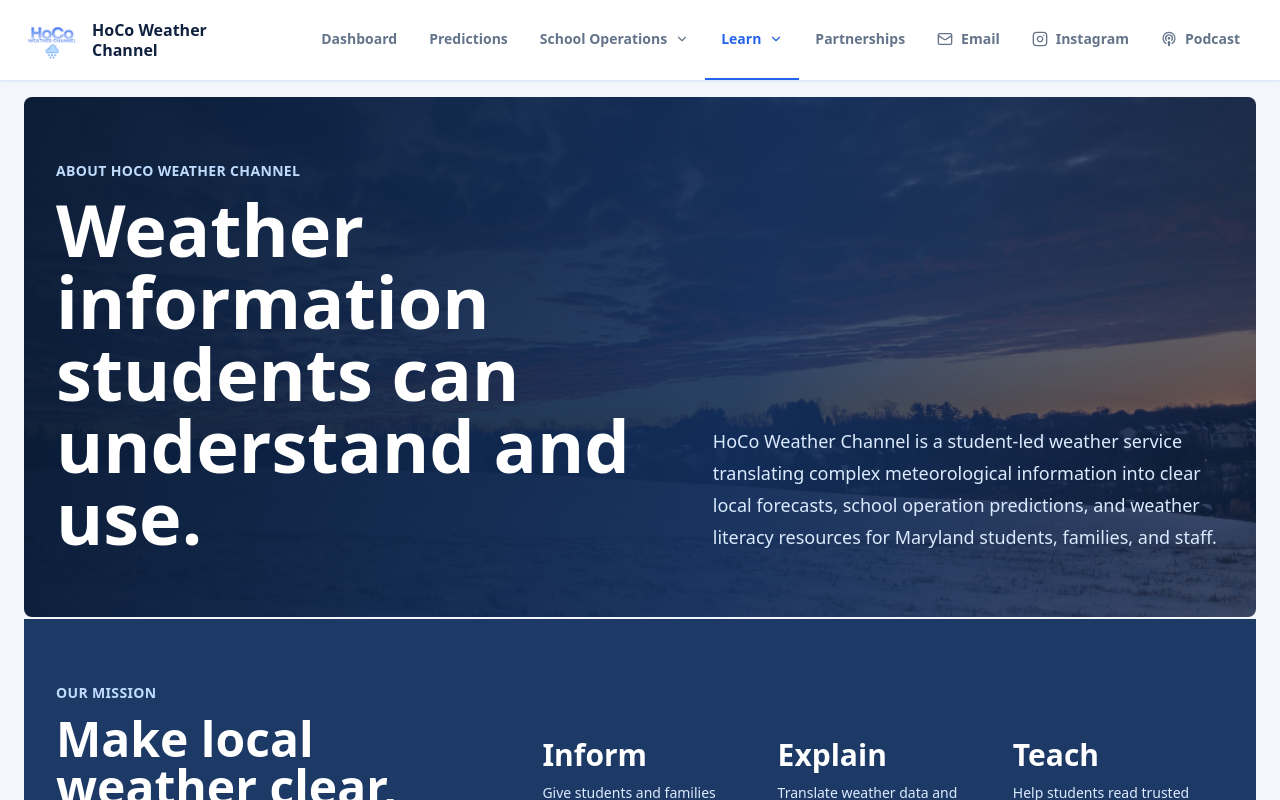
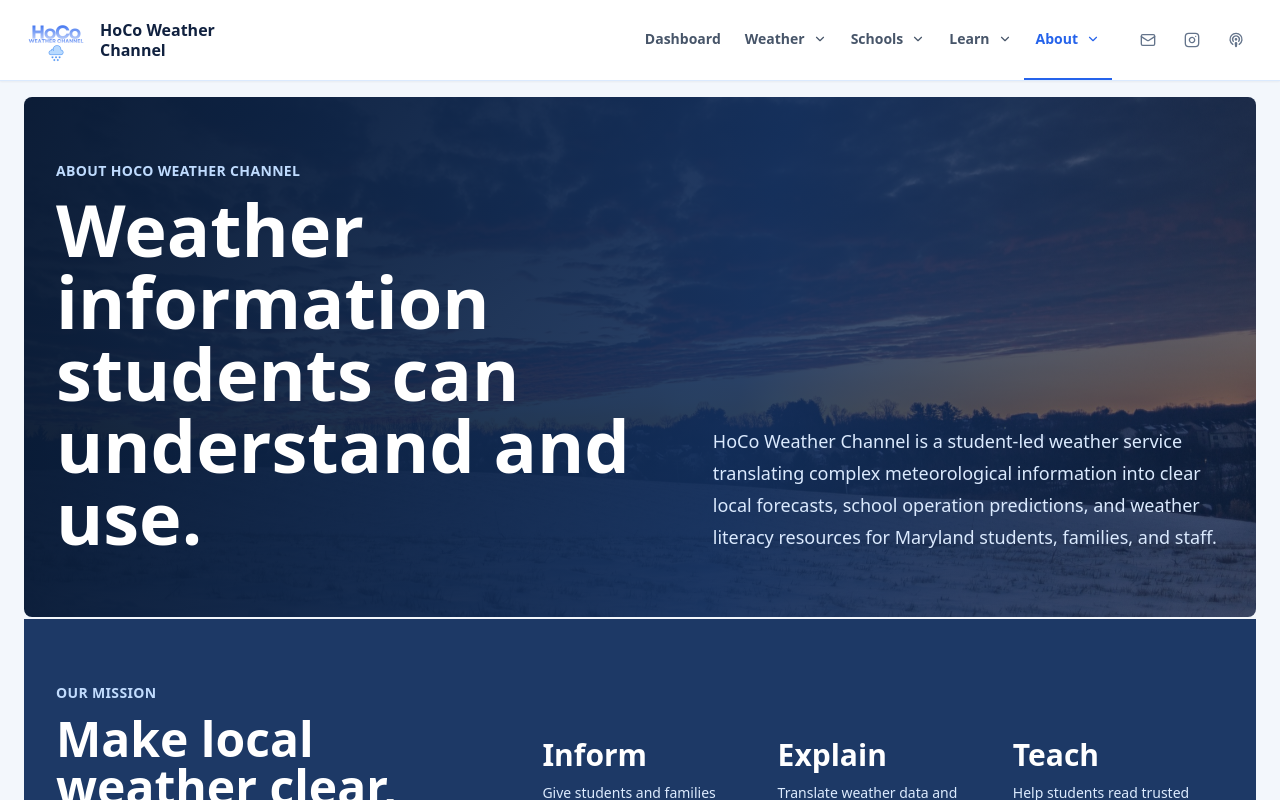
Before and after one commit to davidliu-2008/HoCoWX, a Next.js app: page /about in a window 1280 px wide. Shown: the top 800 px of the page. Built offline with nearby package versions, Linux system fonts and the light colour scheme.

Commit message:
Reorganize and declutter website

```diff
--- a/app/globals.css
+++ b/app/globals.css
@@ -15,6 +15,70 @@ body {
   background: #f3f7fc;
   color: #172033;
 }
+
+.no-scrollbar {
+  scrollbar-width: none;
+}
+
+.no-scrollbar::-webkit-scrollbar {
+  display: none;
+}
+
+.social-nav-button,
+.footer-icon-button {
+  display: inline-flex;
+  align-items: center;
+  justify-content: center;
+  width: 2.5rem;
+  height: 2.5rem;
+  border-radius: 9999px;
+  transition: color 160ms ease, background-color 160ms ease;
+}
+
+.social-nav-button {
+  color: #64748b;
+}
+
+.social-nav-button:hover {
+  color: #2563eb;
+  background: #eff6ff;
+}
+
+.footer-icon-button {
+  color: #dbeafe;
+  background: rgba(255, 255, 255, 0.1);
+}
+
+.footer-icon-button:hover {
+  color: #12305f;
+  background: white;
+}
+
+.surface-primary {
+  border-radius: 0.5rem;
+  background: white;
+  box-shadow: 0 16px 42px rgba(16, 33, 63, 0.07);
+}
+
+.surface-info {
+  border-radius: 0.5rem;
+  background: #f4f9ff;
+}
+
+.status-badge {
+  display: inline-flex;
+  align-items: center;
+  border-radius: 9999px;
+  padding: 0.25rem 0.7rem;
+  font-size: 0.75rem;
+  font-weight: 700;
+}
+
+.status-badge--normal { background: #d1fae5; color: #065f46; }
+.status-badge--monitor { background: #fef3c7; color: #78350f; }
+.status-badge--closed { background: #fee2e2; color: #991b1b; }
+.status-badge--modified { background: #dbeafe; color: #1e40af; }
+.status-badge--unknown { background: #e2e8f0; color: #334155; }
 
 main {
   width: 100%;
--- a/components/PageTabs.tsx
+++ b/components/PageTabs.tsx
@@ -1,112 +1,126 @@
+"use client";
+
 import Link from "next/link";
-import { BarChart3, BookOpen, BusFront, ChevronDown, Instagram, Mail, MapPinned, Mic2, Podcast, UsersRound } from "lucide-react";
+import { useEffect, useRef } from "react";
+import {
+  BarChart3,
+  BookOpen,
+  BusFront,
+  ChevronDown,
+  CloudSun,
+  Instagram,
+  Mail,
+  MapPinned,
+  Mic2,
+  Newspaper,
+  Podcast,
+  School,
+  UsersRound
+} from "lucide-react";
 
 type Tab = "dashboard" | "predictions" | "maryland" | "interview" | "instagram" | "student-polls" | "literacy" | "partnerships" | "about" | "commute";
 
+const groups = [
+  {
+    label: "Weather",
+    tabs: ["predictions", "commute"],
+    links: [
+      { href: "/predictions", label: "Predictions", icon: CloudSun },
+      { href: "/commute", label: "Commute Planner", icon: BusFront }
+    ]
+  },
+  {
+    label: "Schools",
+    tabs: ["maryland", "interview"],
+    links: [
+      { href: "/maryland-status", label: "Maryland Status", icon: MapPinned },
+      { href: "/interview", label: "Superintendent Interview", icon: Mic2 }
+    ]
+  },
+  {
+    label: "Learn",
+    tabs: ["literacy", "student-polls", "instagram"],
+    links: [
+      { href: "/weather-literacy", label: "Weather Literacy", icon: BookOpen },
+      { href: "/student-polls", label: "Student Prediction Lab", icon: BarChart3 },
+      { href: "/instagram", label: "Weather Insights", icon: Newspaper }
+    ]
+  },
+  {
+    label: "About",
+    tabs: ["about", "partnerships"],
+    links: [
+      { href: "/about", label: "Mission and Team", icon: UsersRound },
+      { href: "/partnerships", label: "Partnerships", icon: School }
+    ]
+  }
+] as const;
+
+const mobileLinks = [
+  { href: "/", label: "Home", tab: "dashboard" },
+  { href: "/predictions", label: "Predictions", tab: "predictions" },
+  { href: "/maryland-status", label: "School Status", tab: "maryland" },
+  { href: "/commute", label: "Commute", tab: "commute" },
+  { href: "/weather-literacy", label: "Learn", tab: "literacy" },
+  { href: "/about", label: "About", tab: "about" },
+  { href: "/partnerships", label: "Partners", tab: "partnerships" }
+] as const;
+
 export function PageTabs({ active }: { active: Tab }) {
-  const itemClass = (isActive: boolean) =>
-    [
-      "inline-flex min-h-20 shrink-0 items-center justify-center gap-2 border-b-2 px-3 py-3 text-sm font-bold transition sm:px-4",
-      isActive
-        ? "border-bay text-bay"
-        : "border-transparent text-slate-500 hover:border-blue-200 hover:text-bay"
-    ].join(" ");
-  const menuLinkClass = "flex min-h-12 items-center gap-2.5 px-4 py-3 text-sm font-semibold text-slate-700 transition hover:bg-blue-50 hover:text-bay";
-  const operationsActive = active === "maryland" || active === "interview" || active === "commute";
-  const learningActive = active === "instagram" || active === "student-polls" || active === "literacy" || active === "about";
+  const activeMobileLink = useRef<HTMLAnchorElement>(null);
+
+  useEffect(() => {
+    activeMobileLink.current?.scrollIntoView({ behavior: "smooth", block: "nearest", inline: "center" });
+  }, [active]);
+
+  const desktopItem = (isActive: boolean) =>
+    `inline-flex min-h-20 items-center gap-2 border-b-2 px-3 text-sm font-bold transition ${
+      isActive ? "border-bay text-bay" : "border-transparent text-slate-600 hover:border-blue-200 hover:text-bay"
+    }`;
+  const menuLink = "flex min-h-12 items-center gap-3 rounded-md px-4 py-3 text-sm font-semibold text-slate-700 transition hover:bg-blue-50 hover:text-bay";
 
   return (
-    <nav className="sticky top-0 z-50 flex flex-wrap items-stretch overflow-visible border-b border-blue-100 bg-white/95 px-4 shadow-sm backdrop-blur sm:px-6" aria-label="Main sections">
-      <Link href="/" className="mr-auto flex min-h-20 shrink-0 items-center gap-3 pr-5" aria-label="HoCo Weather Channel home">
-        <img src="/hoco-weather-channel-icon.png" alt="" className="h-14 w-14 shrink-0 object-contain" />
-        <span className="hidden text-base font-bold leading-tight text-ink sm:block">
-          HoCo Weather<br />Channel
-        </span>
-      </Link>
-
-      <div className="flex flex-wrap items-stretch justify-end">
-        <Link href="/" className={itemClass(active === "dashboard")}>
-          Dashboard
+    <nav className="sticky top-0 z-50 border-b border-blue-100 bg-white/95 shadow-sm backdrop-blur" aria-label="Main sections">
+      <div className="mx-auto flex min-h-16 w-full max-w-[1440px] items-center gap-4 px-4 sm:px-6 lg:min-h-20">
+        <Link href="/" className="mr-auto flex shrink-0 items-center gap-3" aria-label="HoCo Weather Channel home">
+          <img src="/hoco-weather-channel-icon.png" alt="" className="h-14 w-14 shrink-0 object-contain lg:h-16 lg:w-16" />
+          <span className="hidden text-base font-black leading-tight text-ink sm:block">HoCo Weather<br />Channel</span>
         </Link>
 
-        <Link href="/predictions" className={itemClass(active === "predictions")}>
-          Predictions
-        </Link>
-
-        <div className="group relative">
-          <span className={`${itemClass(operationsActive)} cursor-default`}>
-            School Operations
-            <ChevronDown className="h-3.5 w-3.5 transition group-hover:rotate-180 group-focus-within:rotate-180" />
-          </span>
-          <div role="menu" className="pointer-events-none invisible absolute left-0 top-full z-50 w-64 translate-y-1 border border-blue-100 bg-white p-1 opacity-0 shadow-lg transition duration-150 group-hover:pointer-events-auto group-hover:visible group-hover:translate-y-0 group-hover:opacity-100 group-focus-within:pointer-events-auto group-focus-within:visible group-focus-within:translate-y-0 group-focus-within:opacity-100">
-            <Link href="/commute" className={menuLinkClass}>
-              <BusFront className="h-4 w-4 text-bay" /> Commute Planner
-            </Link>
-            <Link href="/maryland-status" className={`${menuLinkClass} border-t border-blue-50`}>
-              <MapPinned className="h-4 w-4 text-bay" /> Maryland Status
-            </Link>
-            <Link href="/interview" className={`${menuLinkClass} border-t border-blue-50`}>
-              <Mic2 className="h-4 w-4 text-bay" /> Superintendent Interview
-            </Link>
-          </div>
+        <div className="hidden items-stretch lg:flex">
+          <Link href="/" className={desktopItem(active === "dashboard")}>Dashboard</Link>
+          {groups.map((group) => {
+            const isActive = group.tabs.some((tab) => tab === active);
+            return (
+              <div key={group.label} className="group relative">
+                <span className={`${desktopItem(isActive)} cursor-default`}>
+                  {group.label}
+                  <ChevronDown className="h-3.5 w-3.5 transition group-hover:rotate-180" />
+                </span>
+                <div className="pointer-events-none invisible absolute left-1/2 top-full z-50 w-64 -translate-x-1/2 translate-y-1 rounded-lg border border-blue-100 bg-white p-2 opacity-0 shadow-xl transition duration-150 group-hover:pointer-events-auto group-hover:visible group-hover:translate-y-0 group-hover:opacity-100">
+                  {group.links.map((item) => {
+                    const Icon = item.icon;
+                    return <Link key={item.href} href={item.href} className={menuLink}><Icon className="h-4 w-4 text-bay" />{item.label}</Link>;
+                  })}
+                </div>
+              </div>
+            );
+          })}
         </div>
 
-        <div className="group relative">
-          <span className={`${itemClass(learningActive)} cursor-default`}>
-            Learn
-            <ChevronDown className="h-3.5 w-3.5 transition group-hover:rotate-180 group-focus-within:rotate-180" />
-          </span>
-          <div role="menu" className="pointer-events-none invisible absolute left-0 top-full z-50 w-64 translate-y-1 border border-blue-100 bg-white p-1 opacity-0 shadow-lg transition duration-150 group-hover:pointer-events-auto group-hover:visible group-hover:translate-y-0 group-hover:opacity-100 group-focus-within:pointer-events-auto group-focus-within:visible group-focus-within:translate-y-0 group-focus-within:opacity-100">
-            <Link href="/about" className={menuLinkClass}>
-              <UsersRound className="h-4 w-4 text-bay" /> About
-            </Link>
-            <Link href="/instagram" className={`${menuLinkClass} border-t border-blue-50`}>
-              <Instagram className="h-4 w-4 text-bay" /> Weather Insights
-            </Link>
-            <Link href="/weather-literacy" className={`${menuLinkClass} border-t border-blue-50`}>
-              <BookOpen className="h-4 w-4 text-bay" /> Weather Literacy
-            </Link>
-            <Link href="/student-polls" className={`${menuLinkClass} border-t border-blue-50`}>
-              <BarChart3 className="h-4 w-4 text-bay" /> Student Prediction Lab
-            </Link>
-          </div>
+        <div className="flex shrink-0 items-center gap-1">
+          <a href="mailto:howardcountyweather@gmail.com" className="social-nav-button" aria-label="Email HoCo Weather Channel" title="Email"><Mail className="h-4 w-4" /></a>
+          <a href="https://www.instagram.com/hocoweatherchannel/?hl=en" target="_blank" rel="noreferrer" className="social-nav-button" aria-label="HoCo Weather Channel on Instagram" title="Instagram"><Instagram className="h-4 w-4" /></a>
+          <a href="https://open.spotify.com/show/1lq3ulTfGtY46EsGSm6VXl?si=fbfb99f380c848d5" target="_blank" rel="noreferrer" className="social-nav-button" aria-label="HoCo Weather Channel podcast" title="Podcast"><Podcast className="h-4 w-4" /></a>
         </div>
+      </div>
 
-        <Link href="/partnerships" className={itemClass(active === "partnerships")}>
-          Partnerships
-        </Link>
-
-        <a
-          href="mailto:howardcountyweather@gmail.com"
-          className={itemClass(false)}
-          aria-label="Email HoCo Weather Channel"
-          title="Email"
-        >
-          <Mail className="h-4 w-4" />
-          <span className="hidden xl:inline">Email</span>
-        </a>
-        <a
-          href="https://www.instagram.com/hocoweatherchannel/?hl=en"
-          target="_blank"
-          rel="noreferrer"
-          className={itemClass(false)}
-          aria-label="HoCo Weather Channel on Instagram"
-          title="Instagram"
-        >
-          <Instagram className="h-4 w-4" />
-          <span className="hidden xl:inline">Instagram</span>
-        </a>
-        <a
-          href="https://open.spotify.com/show/1lq3ulTfGtY46EsGSm6VXl?si=fbfb99f380c848d5"
-          target="_blank"
-          rel="noreferrer"
-          className={itemClass(false)}
-          aria-label="HoCo Weather Channel podcast"
-          title="Podcast"
-        >
-          <Podcast className="h-4 w-4" />
-          <span className="hidden xl:inline">Podcast</span>
-        </a>
+      <div className="no-scrollbar flex w-full gap-1 overflow-x-auto border-t border-blue-50 px-4 lg:hidden" aria-label="Mobile sections">
+        {mobileLinks.map((item) => (
+          <Link ref={active === item.tab ? activeMobileLink : undefined} key={item.href} href={item.href} className={`shrink-0 border-b-2 px-3 py-3 text-xs font-bold ${active === item.tab ? "border-bay text-bay" : "border-transparent text-slate-600"}`}>
+            {item.label}
+          </Link>
+        ))}
       </div>
     </nav>
   );
--- a/components/SiteFooter.tsx
+++ b/components/SiteFooter.tsx
@@ -1,46 +1,37 @@
 import Link from "next/link";
 import { Instagram, Mail, Podcast } from "lucide-react";
 
+const footerLinks = [
+  { href: "/predictions", label: "Predictions" },
+  { href: "/maryland-status", label: "School Status" },
+  { href: "/weather-literacy", label: "Weather Literacy" },
+  { href: "/about", label: "About" },
+  { href: "/partnerships", label: "Partnerships" }
+];
+
 export function SiteFooter() {
   return (
-    <footer className="mt-4 w-full border-t border-blue-100 px-4 py-6 sm:px-6">
-      <div className="flex flex-col gap-6 md:flex-row md:items-end md:justify-between">
+    <footer className="mt-4 bg-navy px-4 py-10 text-white sm:px-6">
+      <div className="mx-auto grid w-full max-w-[1440px] gap-9 lg:grid-cols-[1fr_auto] lg:items-end">
         <div>
-          <p className="font-bold text-ink">HoCo Weather Channel</p>
-          <p className="mt-1 text-sm font-semibold text-bay">By students. For students.</p>
-          <p className="mt-2 max-w-xl text-sm leading-6 text-slate-500">
-            Local weather, school operations, and environmental news for the Howard County community.
-          </p>
+          <p className="text-2xl font-black">HoCo Weather Channel</p>
+          <p className="mt-2 text-lg font-bold text-blue-200">By students. For students.</p>
+          <p className="mt-3 max-w-xl text-sm leading-6 text-blue-100">Local weather, school operations, and environmental news for Maryland students and families.</p>
         </div>
-
-        <div className="flex flex-wrap gap-x-5 gap-y-3 text-sm font-semibold text-slate-600">
-          <Link href="/weather-literacy" className="hover:text-bay">Weather Literacy</Link>
-          <Link href="/partnerships" className="hover:text-bay">Partnerships</Link>
-          <a href="mailto:howardcountyweather@gmail.com" className="inline-flex items-center gap-1.5 hover:text-bay">
-            <Mail className="h-4 w-4" /> Email
-          </a>
-          <a
-            href="https://www.instagram.com/hocoweatherchannel/?hl=en"
-            target="_blank"
-            rel="noreferrer"
-            className="inline-flex items-center gap-1.5 hover:text-bay"
-          >
-            <Instagram className="h-4 w-4" /> Instagram
-          </a>
-          <a
-            href="https://open.spotify.com/show/1lq3ulTfGtY46EsGSm6VXl?si=fbfb99f380c848d5"
-            target="_blank"
-            rel="noreferrer"
-            className="inline-flex items-center gap-1.5 hover:text-bay"
-          >
-            <Podcast className="h-4 w-4" /> Podcast
-          </a>
+        <div className="space-y-5">
+          <nav className="flex flex-wrap gap-x-5 gap-y-3 text-sm font-semibold text-blue-100" aria-label="Footer navigation">
+            {footerLinks.map((link) => <Link key={link.href} href={link.href} className="hover:text-white">{link.label}</Link>)}
+          </nav>
+          <div className="flex gap-2 lg:justify-end">
+            <a href="mailto:howardcountyweather@gmail.com" className="footer-icon-button" aria-label="Email"><Mail className="h-4 w-4" /></a>
+            <a href="https://www.instagram.com/hocoweatherchannel/?hl=en" target="_blank" rel="noreferrer" className="footer-icon-button" aria-label="Instagram"><Instagram className="h-4 w-4" /></a>
+            <a href="https://open.spotify.com/show/1lq3ulTfGtY46EsGSm6VXl?si=fbfb99f380c848d5" target="_blank" rel="noreferrer" className="footer-icon-button" aria-label="Podcast"><Podcast className="h-4 w-4" /></a>
+          </div>
         </div>
       </div>
-
-      <div className="mt-6 border-t border-blue-100 pt-5 text-xs leading-5 text-slate-500 sm:flex sm:items-center sm:justify-between sm:gap-6">
+      <div className="mx-auto mt-8 flex w-full max-w-[1440px] flex-col gap-2 border-t border-white/15 pt-5 text-xs leading-5 text-blue-200 sm:flex-row sm:justify-between">
         <p>© {new Date().getFullYear()} HoCo Weather Channel. All rights reserved.</p>
-        <p className="mt-2 sm:mt-0">Student-led weather project and formal HCPSS partner.</p>
+        <p>Student-led weather service and formal HCPSS partner.</p>
       </div>
     </footer>
   );
```
Also changed, not shown: app/page.tsx (+40 -8 lines), app/weather-literacy/page.tsx (+11 -4 lines), components/MarylandComparisonSection.tsx (+24 -4 lines).
